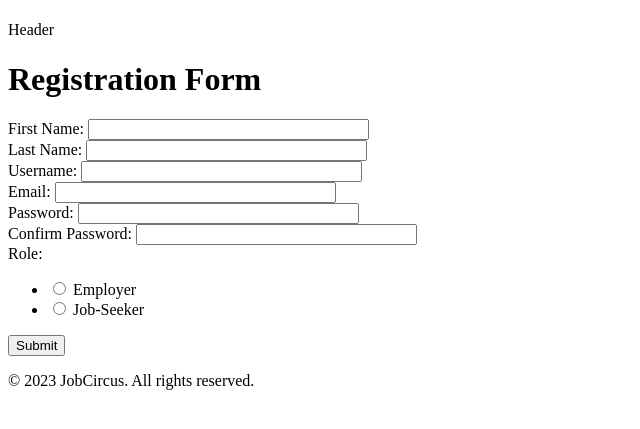
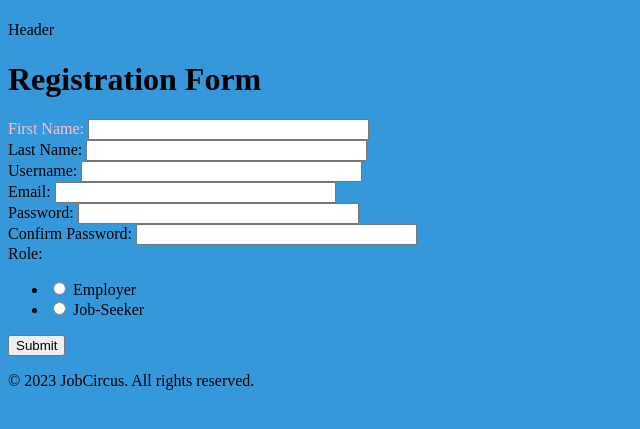
Before and after one commit to Khingz/job_circus, a Flask app: template web_flask/templates/register.html in a window 1280 px wide. Shown: the top 429 px of the page, without its empty margins (0-640 px from the left). Run offline with Flask 3, Linux system fonts and the light colour scheme; the template is opened without the code that fills it: values that come from a table or form of the project are taken from there, others are empty.

Commit message:
imp: setup styling structure

```diff
--- a/web_flask/app.py
+++ b/web_flask/app.py
@@ -10,7 +10,7 @@ app.config['SECRET_KEY'] = 'secret_key'
 bcrypt = Bcrypt(app)
 
 
-app.register_blueprint(user, url_prefix='/user')
+app.register_blueprint(user, url_prefix='/')
 
 
 if __name__ == '__main__':
--- /dev/null
+++ b/web_flask/static/css/main.css
@@ -0,0 +1,8 @@
+@import url('variables.css');
+@import url('register.css');
+
+body {
+    background-color: var(--primary-color);
+    width: 100%;
+    height: 100%;
+}
--- /dev/null
+++ b/web_flask/static/css/register.css
@@ -0,0 +1,5 @@
+@import url('variables.css');
+
+.form-div {
+    color: var(--color);
+}
--- /dev/null
+++ b/web_flask/static/css/variables.css
@@ -0,0 +1,5 @@
+:root {
+    --primary-color: #3498db;
+    --font-size: 16px;
+    --color: pink;
+}
--- a/web_flask/templates/base.html
+++ b/web_flask/templates/base.html
@@ -3,6 +3,7 @@
 <head>
     <meta charset="UTF-8">
     <meta name="viewport" content="width=device-width, initial-scale=1.0">
+    <link rel="stylesheet" href="../static//css/main.css">
     <title>Document</title>
 </head>
 <body>
--- a/web_flask/templates/register.html
+++ b/web_flask/templates/register.html
@@ -4,7 +4,7 @@
     <h1>Registration Form</h1>
     <form method="post" action="{{ url_for('user.register') }}">
         {{ form.hidden_tag() }}
-        <div>
+        <div class="form-div">
             <label for="firstname">First Name:</label>
             {{ form.firstname(size=32) }}
         </div>
```
Also changed, not shown: web_flask/routes/user.py (+7 -5 lines), web_flask/static/css/login.css (added).
